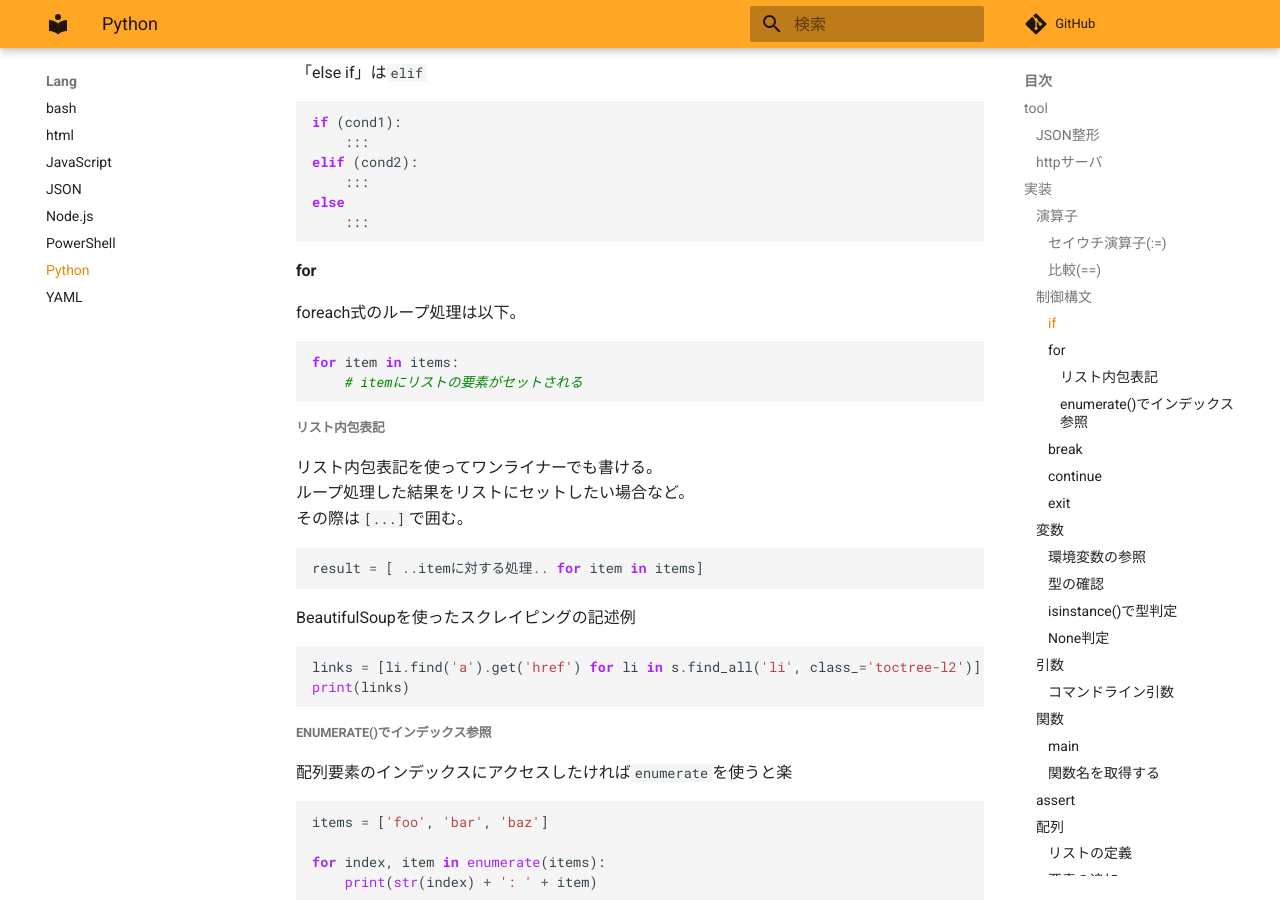
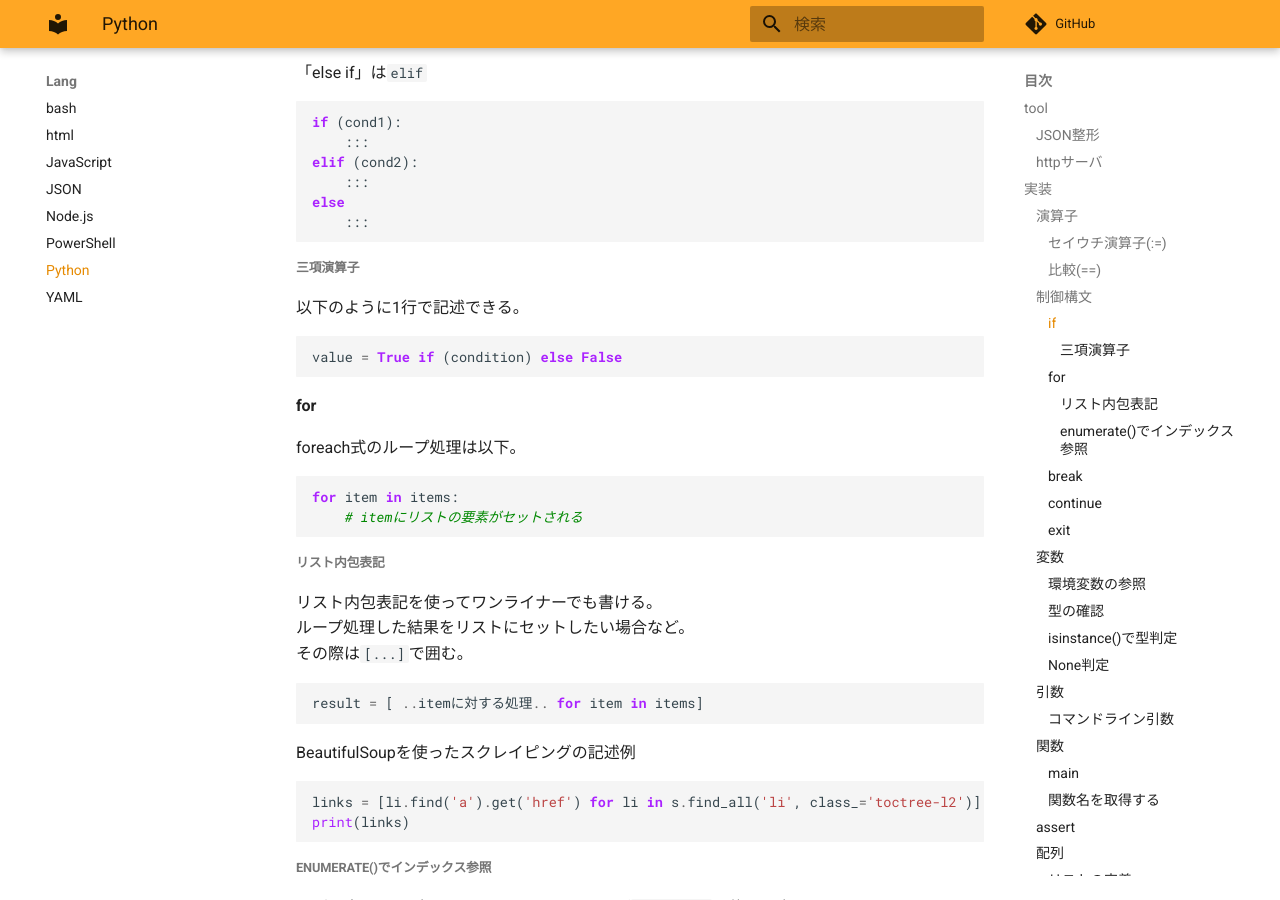
Before and after one commit to zaki-lknr/docs, an MkDocs documentation site: the page built from docs/lang/python.md, in a window 1280 px wide and 900 px high, scrolled down 1412 px. Built offline with MkDocs 1.6.1 and Material for MkDocs 9.7.7, drawn with Linux system fonts in a browser that asks for light colours; comment, search, counter and statistics services are not loaded.

Commit message:
add: lang/python: 三項演算子

````diff
--- a/docs/lang/python.md
+++ b/docs/lang/python.md
@@ -72,6 +72,14 @@ elif (cond2):
     :::
 else
     :::
+```
+
+##### 三項演算子
+
+以下のように1行で記述できる。
+
+```py
+value = True if (condition) else False
 ```
 
 #### for
````
